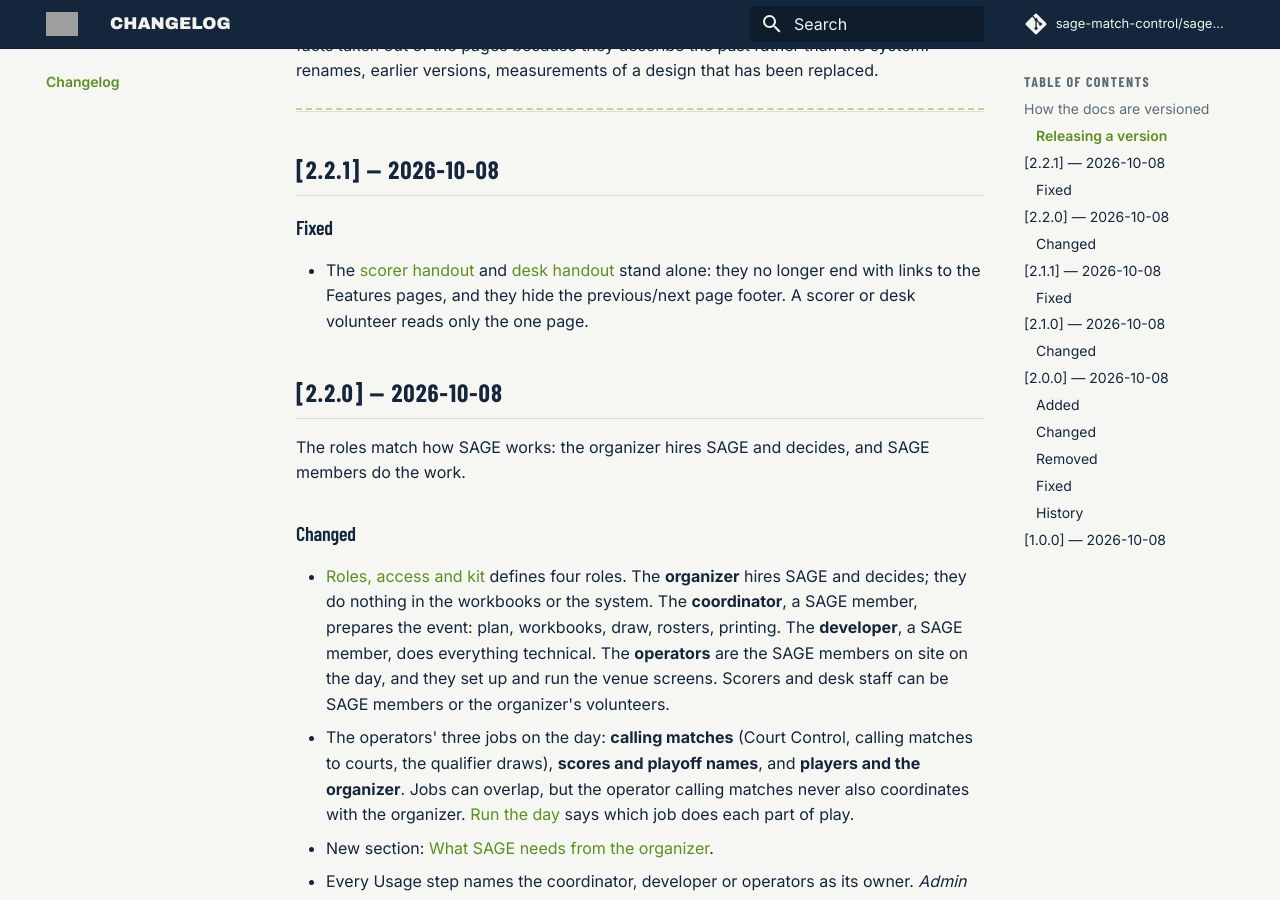
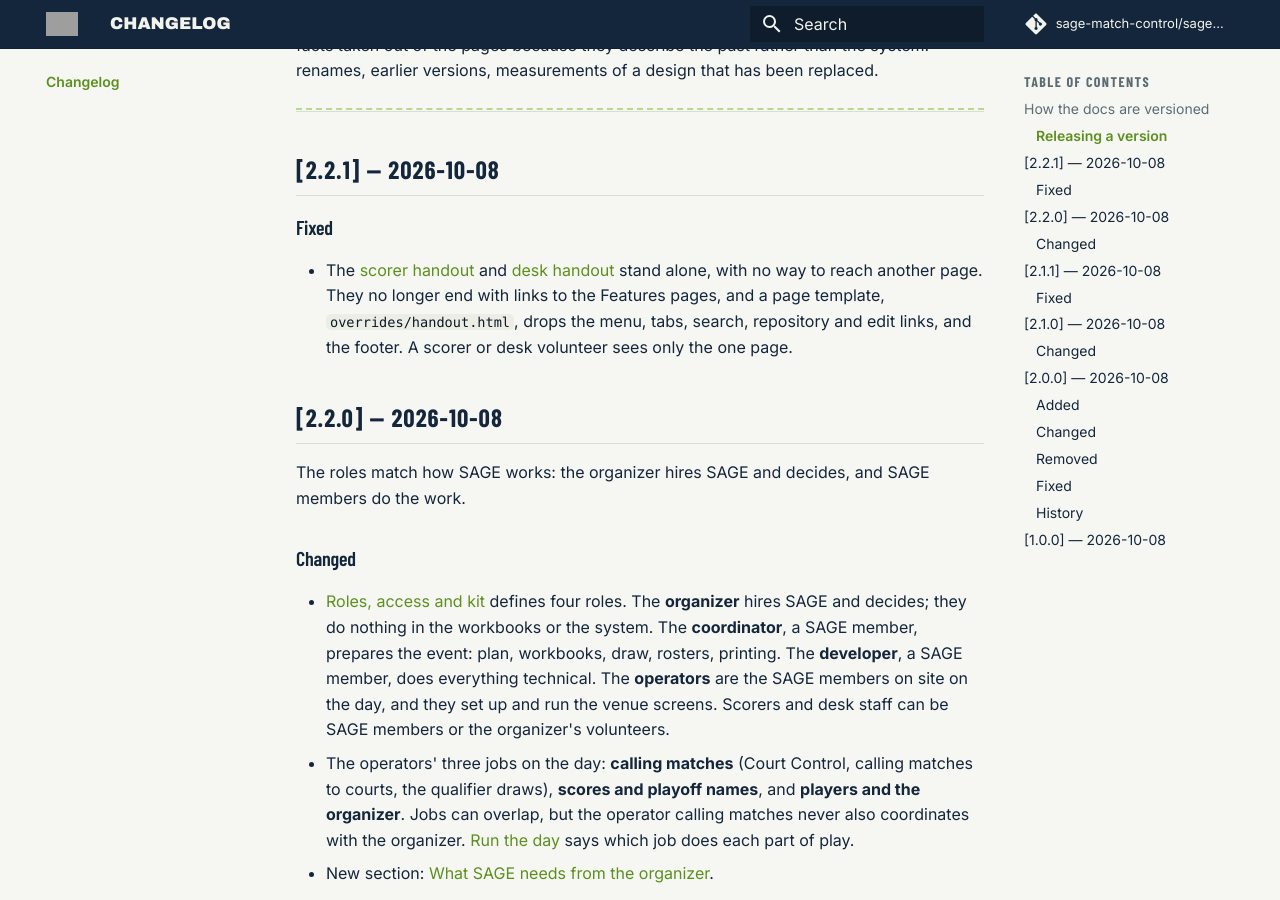
Before and after one commit to sage-match-control/sage-docs, an MkDocs documentation site: the page built from docs/changelog.md, in a window 1280 px wide and 900 px high, scrolled down 1133 px. Built offline with MkDocs 1.6.1 and Material for MkDocs 9.7.7, drawn with Linux system fonts in a browser that asks for light colours; comment, search, counter and statistics services are not loaded.

Commit message:
Usage: handouts have no menu, search or footer
A handout page template drops the menu, tabs, search, repository and
edit links, and the footer, so a volunteer sent a handout can't leave it.

Co-Authored-By: Claude Opus 5.5 <noreply@anthropic.com>
Claude-Session: https://claude.ai/code/session_018utwr8aPrs9rAXPPA3vNue

```diff
--- a/docs/changelog.md
+++ b/docs/changelog.md
@@ -42,8 +42,10 @@ has been replaced.
 ### Fixed
 
 - The [scorer handout](usage/scorer-handout.md) and [desk handout](usage/desk-handout.md)
-  stand alone: they no longer end with links to the Features pages, and they hide the
-  previous/next page footer. A scorer or desk volunteer reads only the one page.
+  stand alone, with no way to reach another page. They no longer end with links to the
+  Features pages, and a page template, `overrides/handout.html`, drops the menu, tabs,
+  search, repository and edit links, and the footer. A scorer or desk volunteer sees
+  only the one page.
 
 ## [2.2.0] — 2026-10-08
 
--- a/mkdocs.yml
+++ b/mkdocs.yml
@@ -12,6 +12,7 @@ docs_dir: docs
 
 theme:
   name: material
+  custom_dir: overrides
   font: false
   favicon: https://sage-match-control.github.io/assets/logo.png
   logo: https://sage-match-control.github.io/assets/logo.png
--- /dev/null
+++ b/overrides/handout.html
@@ -0,0 +1,36 @@
+{#-
+  Handouts are sent on their own to scorers and desk staff, so the page has
+  no way to reach any other page: no menu, tabs, search, repo or edit links,
+  and no footer. Pages opt in with `template: handout.html` in front matter.
+-#}
+{% extends "main.html" %}
+
+{% block header %}
+  <header class="md-header md-header--shadow" data-md-component="header">
+    <nav class="md-header__inner md-grid" aria-label="{{ lang.t('header') }}">
+      <span class="md-header__button md-logo">
+        {% include "partials/logo.html" %}
+      </span>
+      <div class="md-header__title">
+        <div class="md-header__ellipsis">
+          <div class="md-header__topic">
+            <span class="md-ellipsis">{{ config.site_name }}</span>
+          </div>
+        </div>
+      </div>
+    </nav>
+  </header>
+{% endblock %}
+
+{% block tabs %}{% endblock %}
+
+{% block site_nav %}{% endblock %}
+
+{% block content %}
+  {% if "<h1" not in page.content %}
+    <h1>{{ page.title | d(config.site_name, true) }}</h1>
+  {% endif %}
+  {{ page.content }}
+{% endblock %}
+
+{% block footer %}{% endblock %}
```
Also changed, not shown: docs/specs/in-progress/docs-usage-guide-spec.md (+2 -1 lines), docs/usage/desk-handout.md (+1 -2 lines), docs/usage/scorer-handout.md (+1 -2 lines).
